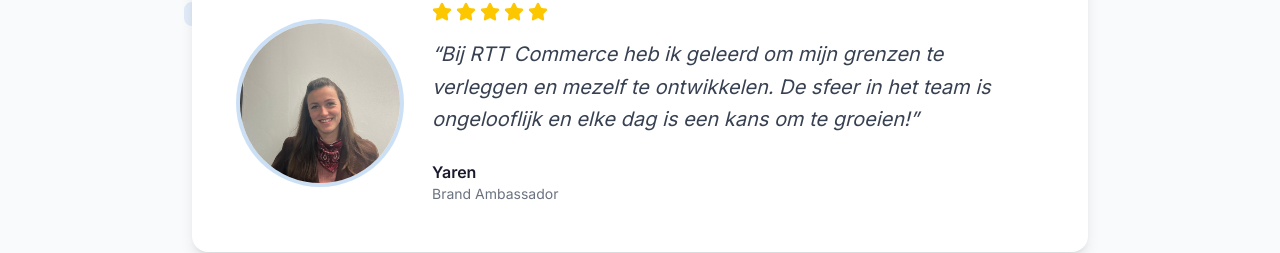
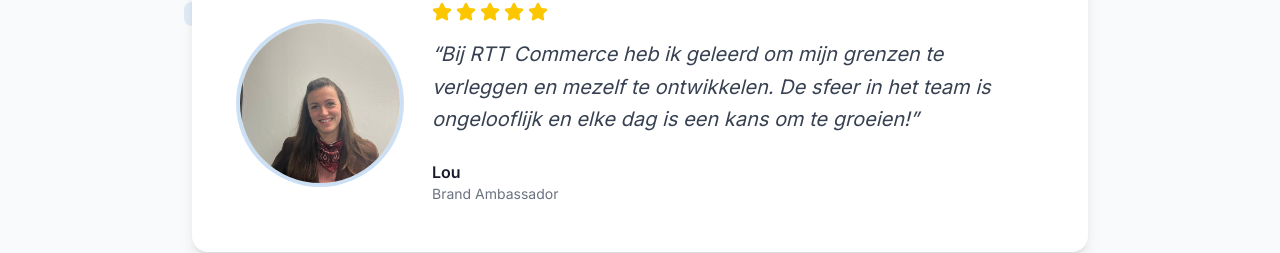
Before and after one commit to Pedrocito97/rtt-commerce, a Next.js app: page /en in a window 1280 px wide. Shown: the part 4336-4589 px from the top of the page. Built offline with nearby package versions, Linux system fonts and the light colour scheme.

Commit message:
Fix Lou and Yaren names/images in testimonials
Corrected the name-to-image mapping for Lou and Yaren.

🤖 Generated with [Claude Code](https://claude.com/claude-code)

Co-Authored-By: Claude Opus 4.5 <noreply@anthropic.com>

```diff
--- a/src/components/home/testimonials.tsx
+++ b/src/components/home/testimonials.tsx
@@ -10,7 +10,7 @@ import { useTranslations } from "next-intl";
 const testimonials = [
   {
     id: 1,
-    name: "Yaren",
+    name: "Lou",
     role: "Brand Ambassador",
     image: "/images/team/lou.jpg",
     content:
@@ -28,12 +28,11 @@ const testimonials = [
   },
   {
     id: 3,
-    name: "Lou",
+    name: "Yaren",
     role: "Brand Ambassador",
     image: "/images/team/yaren.jpg",
     content:
-    "Cette expérience me permet de me développer professionnellement et personnellement. Chaque jour est un nouveau challenge et cela me permet de me dépasser !",
-
+      "Cette expérience me permet de me développer professionnellement et personnellement. Chaque jour est un nouveau challenge et cela me permet de me dépasser !",
     rating: 5,
   },
 ];
```
